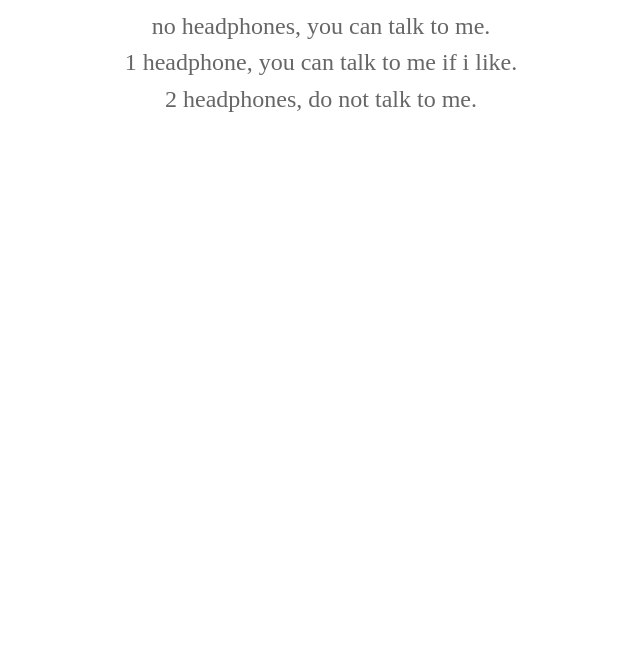
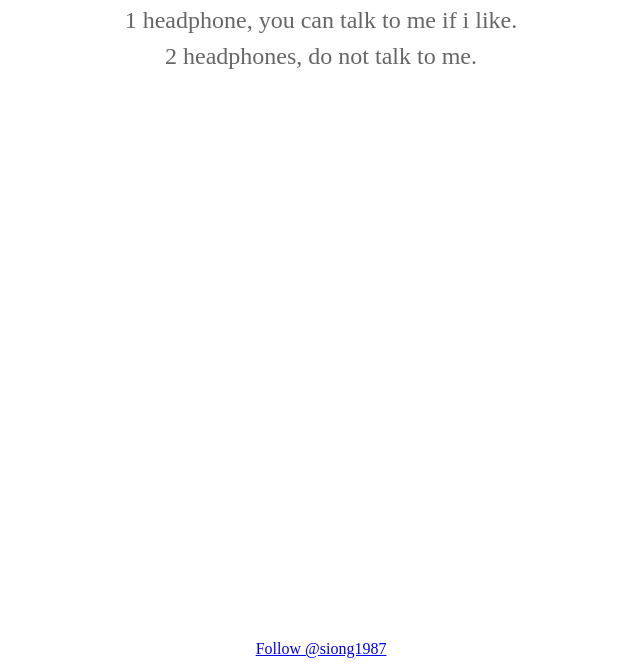
Before and after one commit to siong1987/theheadphonesrule, a plain HTML site: page index.html in a window 1280 px wide. Shown: the part 136-800 px from the top of the page, without its empty margins (319-959 px from the left). Drawn offline with Linux system fonts and the light colour scheme.

Commit message:
add follow @siong1987 button.

```diff
--- a/index.html
+++ b/index.html
@@ -10,6 +10,7 @@
   <link rel="stylesheet" href="main.css" media="screen" type="text/css" />
 </head>
 <body>
+  <div class="wrapper">
     <div id="fb-root"></div>
     <h1>the headphones rule</h1>
     <h2>no headphones, you can talk to me.</h2>
@@ -24,6 +25,12 @@
     <script type="text/javascript">var addthis_config = {"data_track_addressbar":true};</script>
     <script type="text/javascript" src="//s7.addthis.com/js/300/addthis_widget.js#pubid=ra-50baa76f2ff343da"></script>
     <!-- AddThis Button END -->
+    <div class="push"></div>
+  </div>
+
+  <div class="footer">
+    <a href="https://twitter.com/siong1987" class="twitter-follow-button" data-show-count="false">Follow @siong1987</a><script>!function(d,s,id){var js,fjs=d.getElementsByTagName(s)[0];if(!d.getElementById(id)){js=d.createElement(s);js.id=id;js.src="//platform.twitter.com/widgets.js";fjs.parentNode.insertBefore(js,fjs);}}(document,"script","twitter-wjs");</script>
+  </div>
 
   <script type="text/javascript">
   var _gaq = _gaq || [];
--- a/main.css
+++ b/main.css
@@ -1,3 +1,22 @@
+* {
+  margin: 0;
+}
+
+ html, body {
+  height: 100%;
+}
+
+.wrapper {
+  min-height: 100%;
+  height: auto !important;
+  height: 100%;
+  margin: 0 auto -1.5em;
+}
+
+.footer, .push {
+  height: 1.5em;
+}
+
 body {
   text-align: center;
   font-family: serif;
```
Lines whose indentation alone changed are shown as unchanged.
